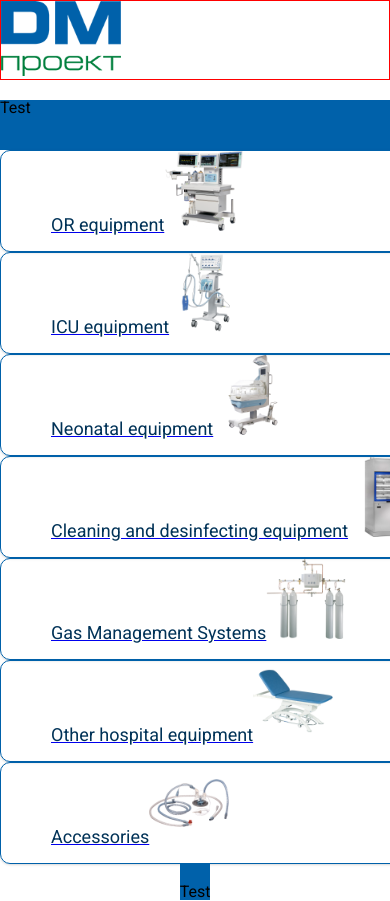
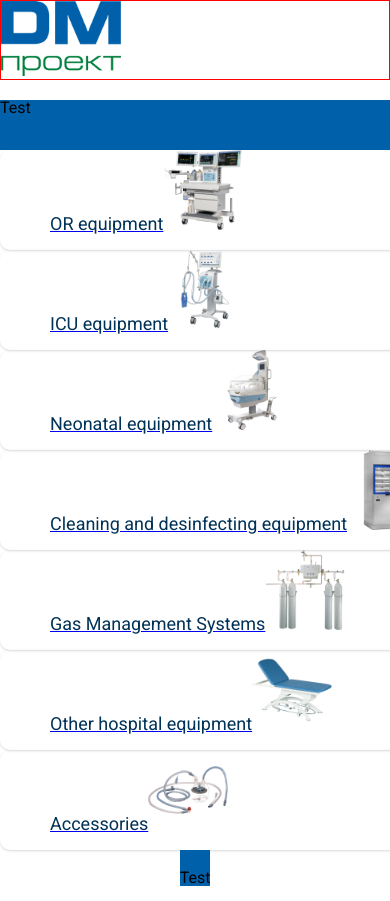
Before and after one commit to ven0m79/dm-project, a Next.js app: page /en/catalog in a window 390 px wide. Shown: the top 901 px of the page. Built offline with nearby package versions, Linux system fonts and the light colour scheme.

Commit message:
add moobile dev5

```diff
--- a/app/[locale]/catalog/Catalog.module.css
+++ b/app/[locale]/catalog/Catalog.module.css
@@ -18,7 +18,7 @@
     max-width: 678px;
     height: 150px;
     border-radius: 10px;
-    border: 1px solid #0061AA;
+    /* border: 1px solid #0061AA; */
     color: #003257;
     padding-left: 50px;
     padding-right: 50px;
@@ -27,7 +27,7 @@
     box-shadow: rgba(0, 0, 0, 0.1) 0px 1px 3px 0px, rgba(0, 0, 0, 0.06) 0px 1px 2px 0px;
 
     @media (max-width: 640px) {
-        width: 98vw;
+        width: 97vw;
         font-size: 18px;
         height: 100px;
 
```
